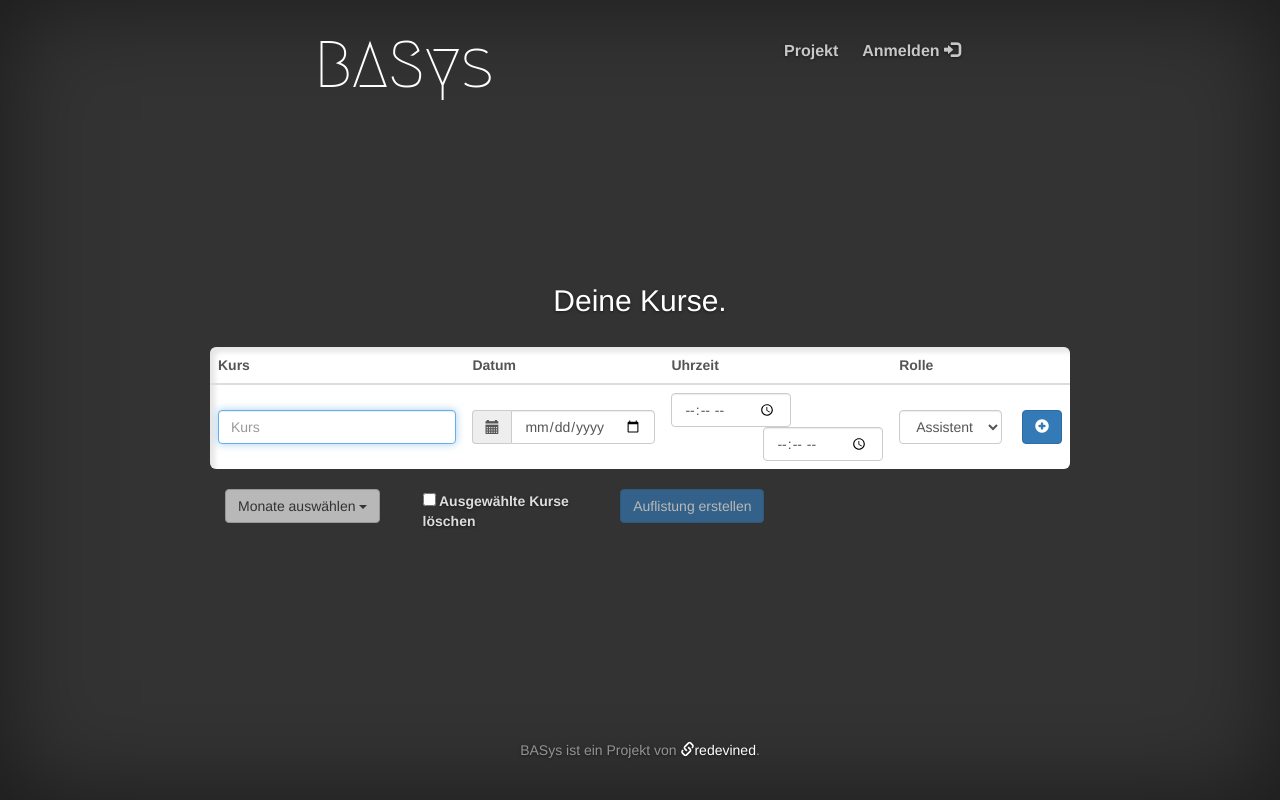
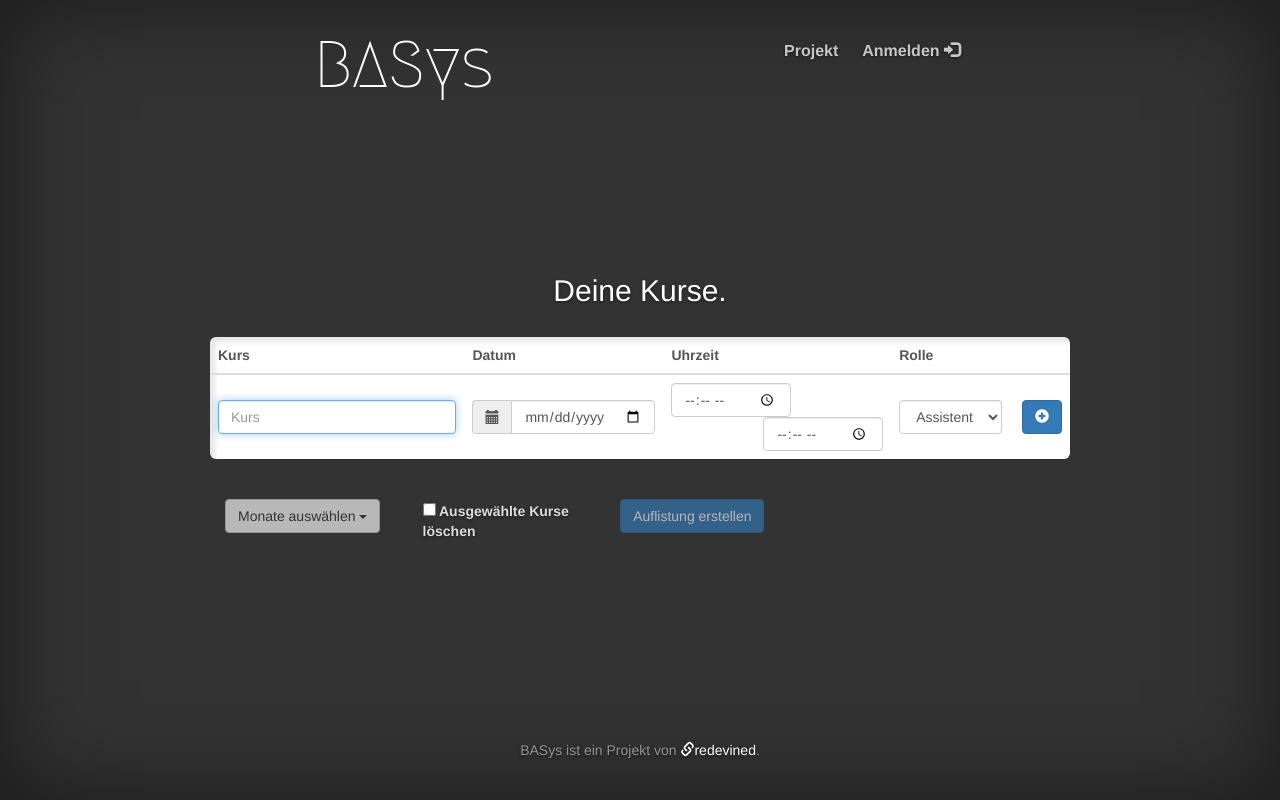
Before and after one commit to redevined/brenner-assistant-system, a Python web app: template templates/courses.html in a window 1280 px wide. Run offline with Jinja, Linux system fonts and the light colour scheme; the template is opened without the code that fills it, so the values that code supplies are empty; some libraries are stand-ins or nearby versions.

Commit message:
Slight css changes

```diff
--- a/static/css/courses.css
+++ b/static/css/courses.css
@@ -33,7 +33,6 @@ thead .functions {
 }
 
 .table > tbody > tr > td {
-  white-space: nowrap;
   vertical-align: middle;
 }
 
--- a/templates/courses.html
+++ b/templates/courses.html
@@ -114,6 +114,7 @@
 			</table>
 		</form>
 	</div>
+	<br />
 
 	<form method="POST" action="{{ app.Urls.courseSubmit }}" class="form-inline">
 		<div class="form-group">
```
Also changed, not shown: 1 other file.
